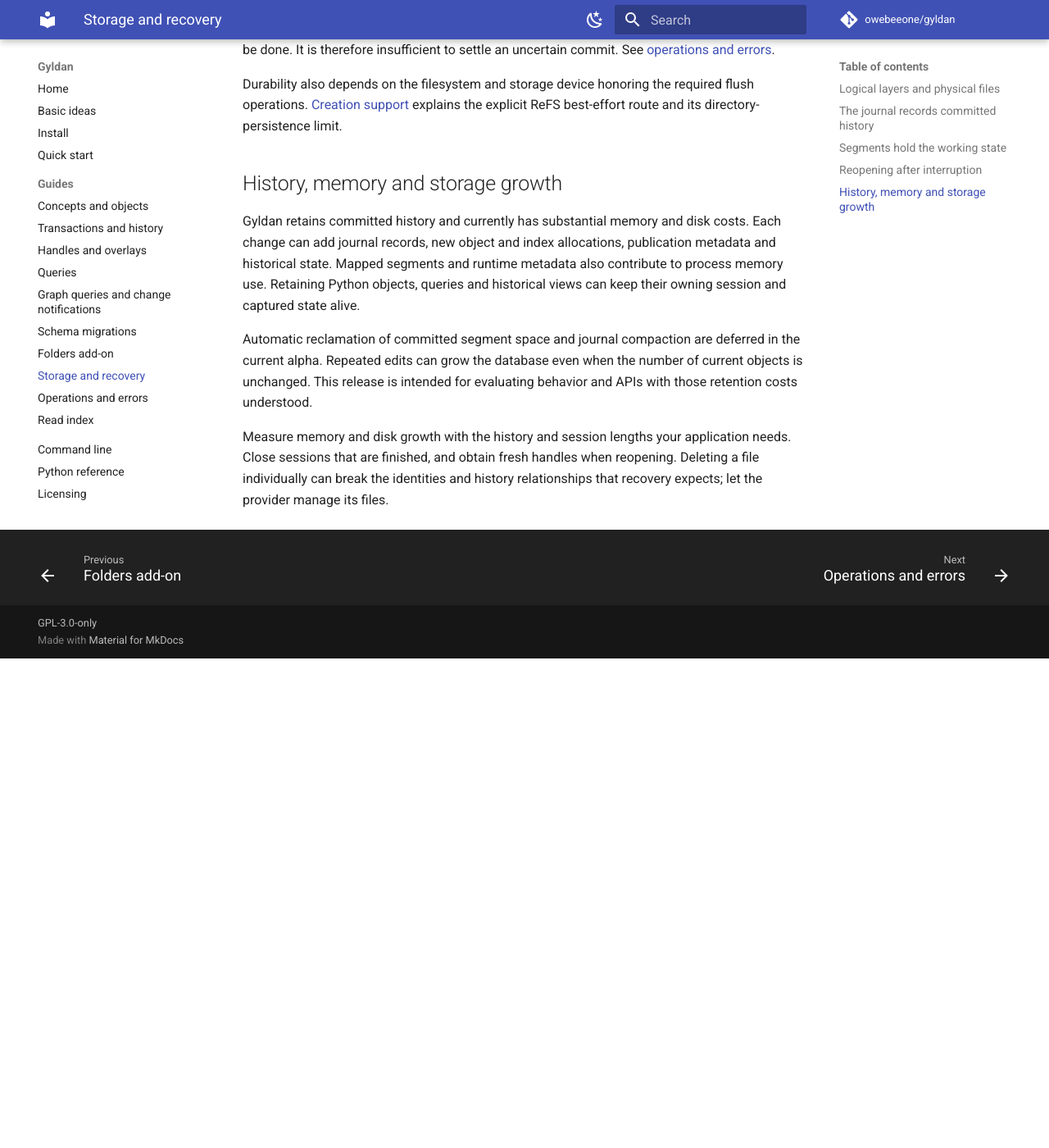
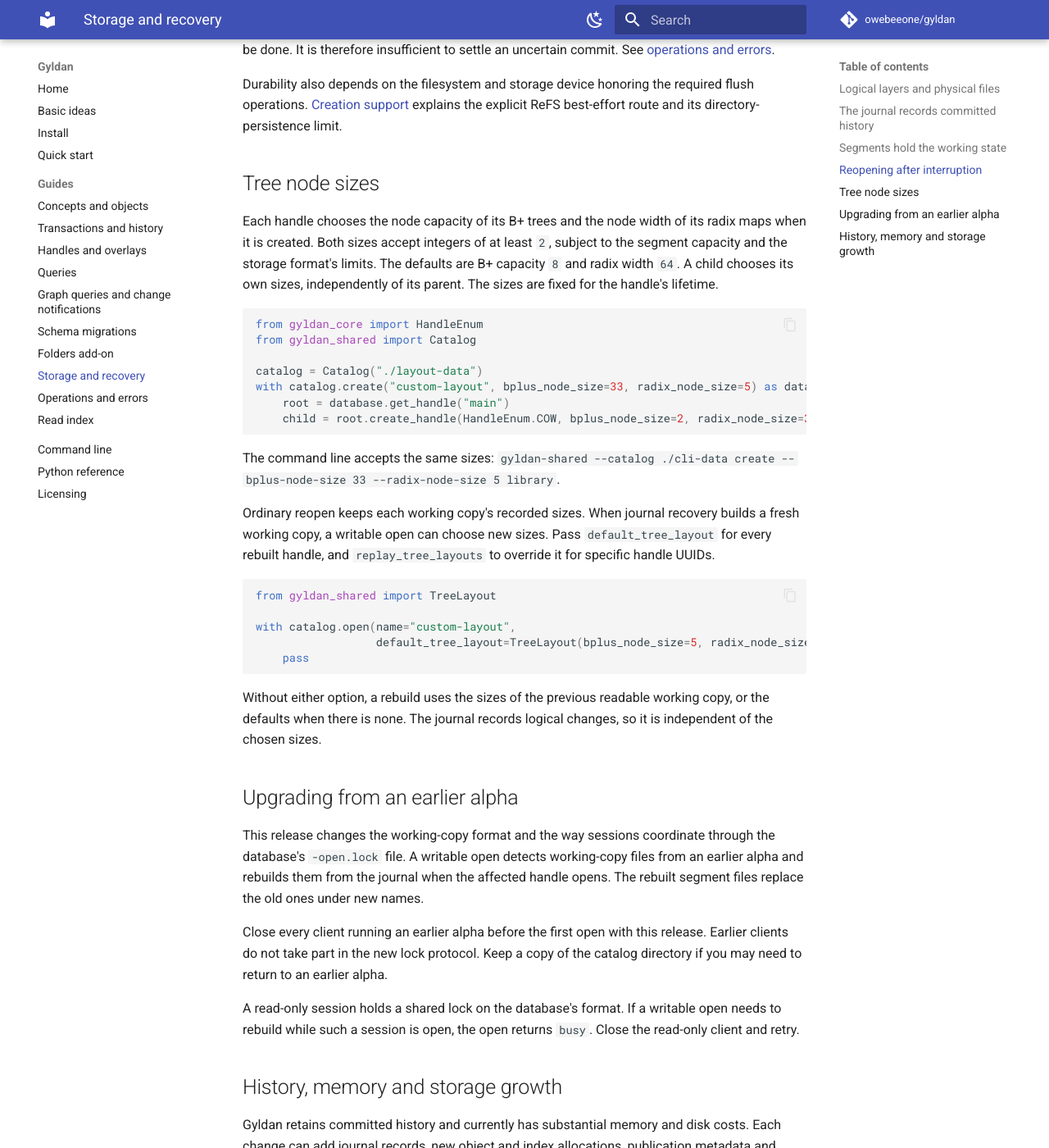
Before and after one commit to owebeeone/gyldan, an MkDocs documentation site: the page built from docs/storage-and-recovery.md, in a window 1280 px wide and 1400 px high, scrolled down 2558 px. Shown: the whole window at 82% size. Built offline with MkDocs 1.6.1 and Material for MkDocs 9.7.7, drawn with Linux system fonts in a browser that asks for light colours; comment, search, counter and statistics services are not loaded; before the commit the page ends 3361 px from its top, so only the background shows below that.

Commit message:
Prepare Gyldan alpha 6 with query ordering and configurable tree sizes
Pin the component commits that add ordinary query ordering, per-handle B+ and
radix node sizes, runtime tree layouts and advisory region locks. Document the
tree sizes, the rebuild of earlier alpha working copies and the need to close
earlier clients before upgrading.

GWZ-Commit-ID: 01a22033-98a7-7ff3-bc51-7aececadf4d9
GWZ-Workspace-ID: ws_default
GWZ-Origin-URL-Hash: sha256:e2d7bb21226b4576ee87f6e19eedfc32d84f9c13d8cb5ee1bd7af97e03145687

````diff
--- a/docs/storage-and-recovery.md
+++ b/docs/storage-and-recovery.md
@@ -99,6 +99,60 @@ required flush operations. [Creation support](operations.md#filesystem-creation-
 explains the explicit ReFS best-effort route and its directory-persistence
 limit.
 
+## Tree node sizes
+
+Each handle chooses the node capacity of its B+ trees and the node width of
+its radix maps when it is created. Both sizes accept integers of at least `2`,
+subject to the segment capacity and the storage format's limits. The defaults
+are B+ capacity `8` and radix width `64`. A child chooses its own sizes,
+independently of its parent. The sizes are fixed for the handle's lifetime.
+
+```python
+from gyldan_core import HandleEnum
+from gyldan_shared import Catalog
+
+catalog = Catalog("./layout-data")
+with catalog.create("custom-layout", bplus_node_size=33, radix_node_size=5) as database:
+    root = database.get_handle("main")
+    child = root.create_handle(HandleEnum.COW, bplus_node_size=2, radix_node_size=3)
+```
+
+The command line accepts the same sizes:
+`gyldan-shared --catalog ./cli-data create --bplus-node-size 33 --radix-node-size 5 library`.
+
+Ordinary reopen keeps each working copy's recorded sizes. When journal recovery
+builds a fresh working copy, a writable open can choose new sizes. Pass
+`default_tree_layout` for every rebuilt handle, and `replay_tree_layouts` to
+override it for specific handle UUIDs.
+
+```python
+from gyldan_shared import TreeLayout
+
+with catalog.open(name="custom-layout",
+                  default_tree_layout=TreeLayout(bplus_node_size=5, radix_node_size=732)) as database:
+    pass
+```
+
+Without either option, a rebuild uses the sizes of the previous readable
+working copy, or the defaults when there is none. The journal records logical
+changes, so it is independent of the chosen sizes.
+
+## Upgrading from an earlier alpha
+
+This release changes the working-copy format and the way sessions coordinate
+through the database's `-open.lock` file. A writable open detects working-copy
+files from an earlier alpha and rebuilds them from the journal when the
+affected handle opens. The rebuilt segment files replace the old ones under new
+names.
+
+Close every client running an earlier alpha before the first open with this
+release. Earlier clients do not take part in the new lock protocol. Keep a
+copy of the catalog directory if you may need to return to an earlier alpha.
+
+A read-only session holds a shared lock on the database's format. If a writable
+open needs to rebuild while such a session is open, the open returns `busy`.
+Close the read-only client and retry.
+
 ## History, memory and storage growth
 
 Gyldan retains committed history and currently has substantial memory and disk
````
Also changed, not shown: README.md (+1 -1 lines), docs/command-line.md (+4 -0 lines), docs/graph-queries-and-watches.md (+1 -1 lines), docs/index.md (+1 -1 lines), docs/installation.md (+5 -5 lines), docs/python-reference.md (+8 -3 lines), sources.lock.json (+18 -18 lines), 1 other file.
